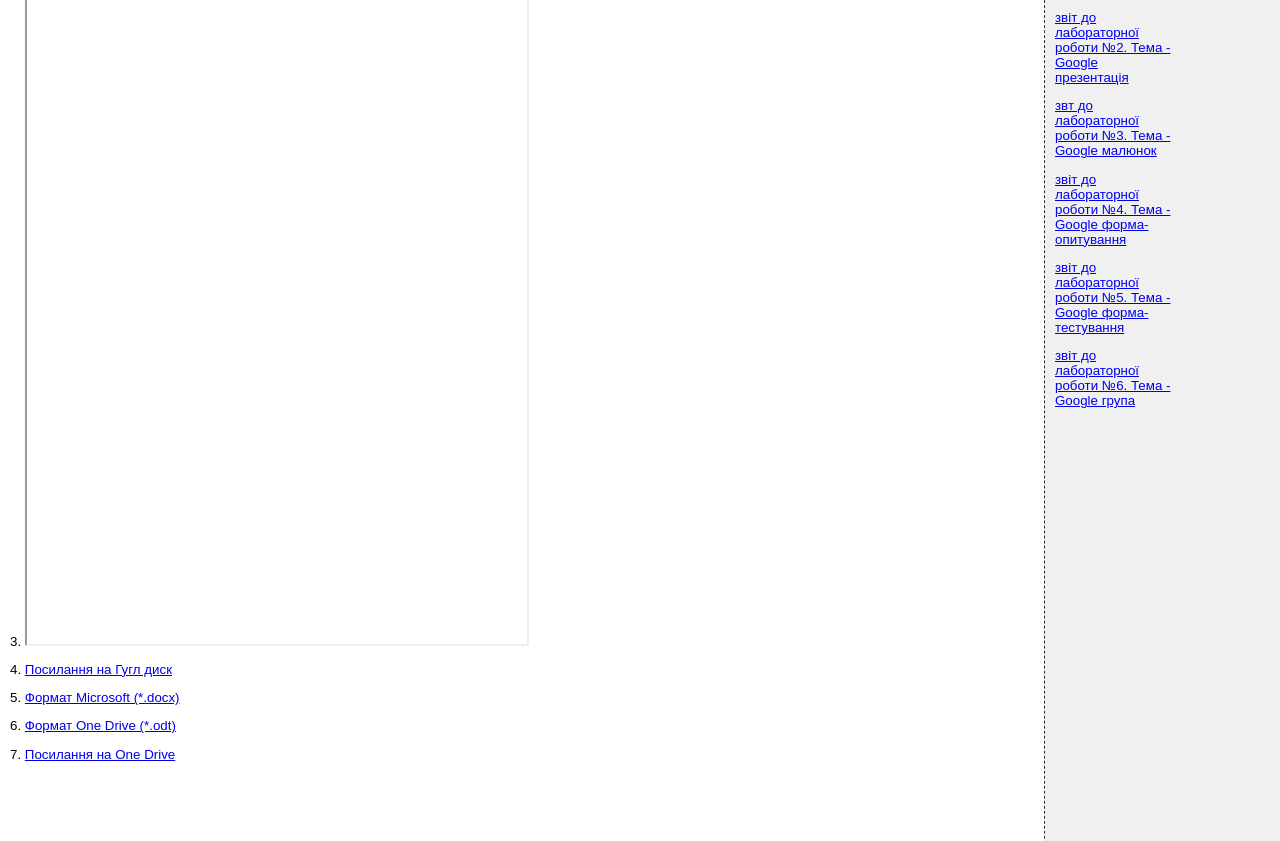
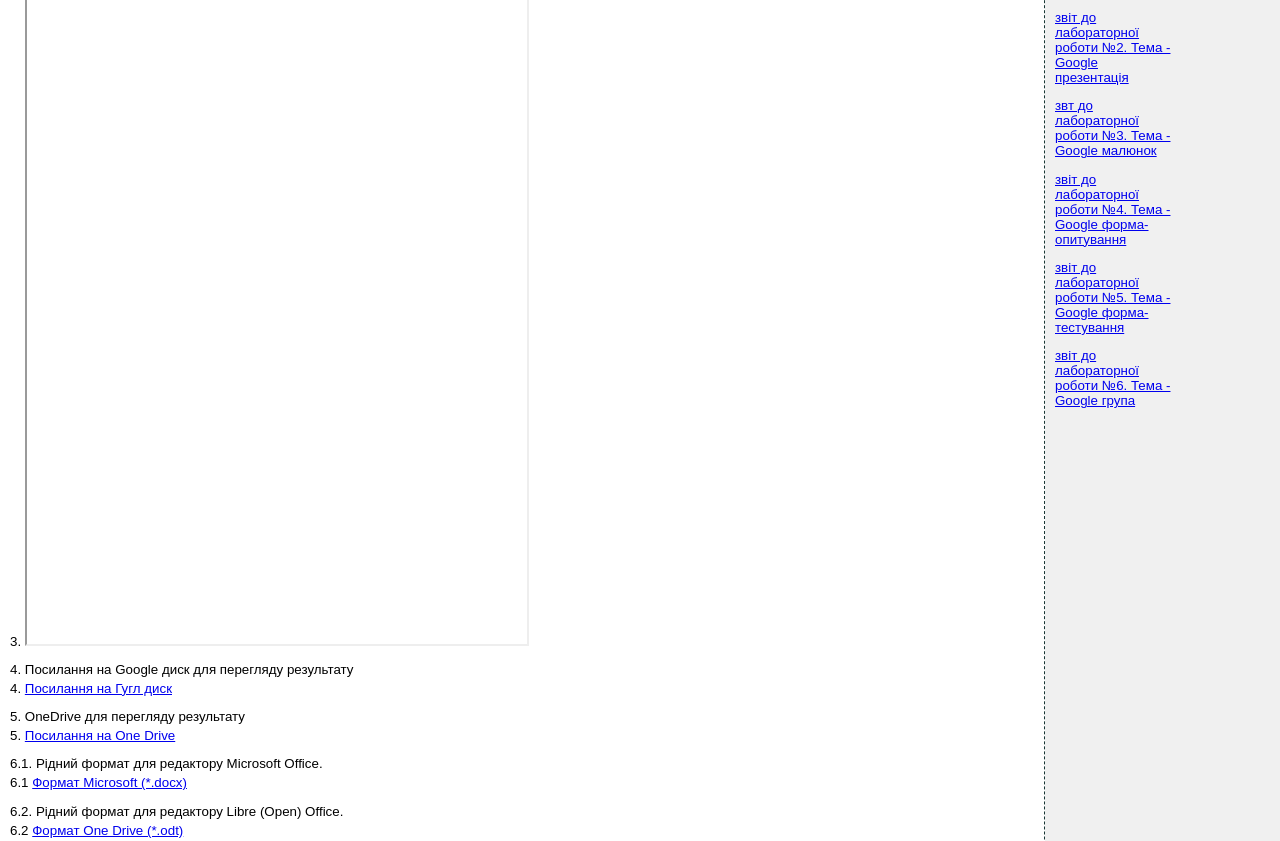
Before and after one commit to Tatiana2003ua/site, a plain HTML site: page lab1.html in a window 1280 px wide. Shown: the part 229-1070 px from the top of the page. Drawn offline with Linux system fonts and the light colour scheme; grey boxes are pictures that could not be loaded.

Commit message:
Add files via upload

```diff
--- a/lab1.html
+++ b/lab1.html
@@ -115,7 +115,7 @@
 
   <div id="content">
 
-    <h2>звіт до лабораторної роботи №1. Тема - Формування за зразком</h2> <p>2. Індивідуальне завдання <img src="Desert.jpg" alt="завдання"> </p> <p>3. <iframe src="lab1.pdf" width="500" height="700"></iframe></p> <p>4. <a href="https://drive.google.com/file/d/1YgvDjKzes46d0PjmC2w7y8SwhZHgBvYn/view?usp=sharing">Посилання на Гугл диск</a></p> <p>5. <a href="lab1.docx">Формат Microsoft (*.docx)</a></p> <p>6. <a href="lab1.odt">Формат One Drive (*.odt)</a></p> <p>7. <a href="https://pnpu-my.sharepoint.com/:w:/g/personal/blyudnikova_ti_pdpu_edu_ua/EX7knHuzCItCuJexGouhuvgBewqM_vvJzHYBhKQOzHERqQ?e=io1IOv">Посилання на One Drive</a></p> <iframe src="https://docs.google.com/presentation/d/e/2PACX-1vSHvXuaKKUqzEOLCOvdVDc2u1vCEM7ETWj1ZONodqoeVoeV9A49JErKpSwxu2bCJTOiyxbVcSzN0D0D/embed?start=false&loop=false&delayms=3000" frameborder="0" width="480" height="299" allowfullscreen="true" mozallowfullscreen="true" webkitallowfullscreen="true"></iframe>
+    <h2>звіт до лабораторної роботи №1. Тема - Формування за зразком</h2> <p>2. Індивідуальне завдання <img src="Desert.jpg" alt="завдання"> </p> <p>3. <iframe src="lab1.pdf" width="500" height="700"></iframe></p> 4. Посилання на Google диск для перегляду результату <p>4. <a href="https://drive.google.com/file/d/1YgvDjKzes46d0PjmC2w7y8SwhZHgBvYn/view?usp=sharing">Посилання на Гугл диск</a></p>  5. OneDrive для перегляду результату <p>5. <a href="https://pnpu-my.sharepoint.com/:w:/g/personal/blyudnikova_ti_pdpu_edu_ua/EX7knHuzCItCuJexGouhuvgBewqM_vvJzHYBhKQOzHERqQ?e=io1IOv">Посилання на One Drive</a></p> 6.1. Рідний формат для редактору Microsoft Office.   <p>6.1 <a href="lab1.docx">Формат Microsoft (*.docx)</a></p>6.2. Рідний формат для редактору Libre (Open) Office. <p>6.2 <a href="lab1.odt">Формат One Drive (*.odt)</a></p>  <iframe src="https://docs.google.com/presentation/d/e/2PACX-1vSHvXuaKKUqzEOLCOvdVDc2u1vCEM7ETWj1ZONodqoeVoeV9A49JErKpSwxu2bCJTOiyxbVcSzN0D0D/embed?start=false&loop=false&delayms=3000" frameborder="0" width="480" height="299" allowfullscreen="true" mozallowfullscreen="true" webkitallowfullscreen="true"></iframe>
 
    </div>
 
```
